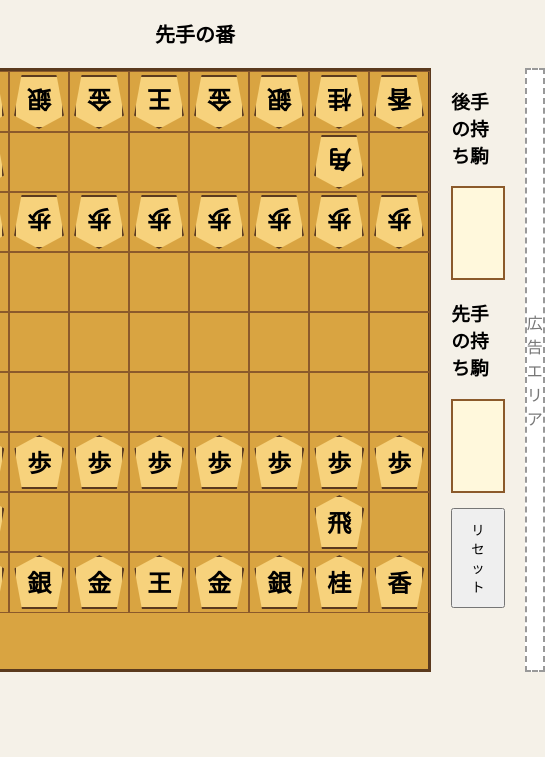
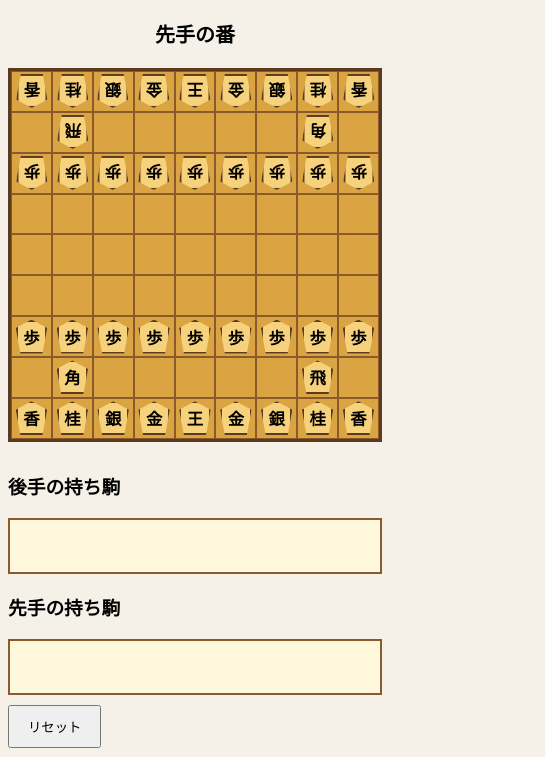
Before and after one commit to henry12-masa/sixyougi, a plain HTML site: page index.html in a window 390 px wide. Shown: the part 70-827 px from the top of the page, 545 px wide, since content can reach past the window. Drawn offline with Linux system fonts and the light colour scheme.

Commit message:
Make the shogi board fit phone screens
Co-Authored-By: Claude Opus 5.5 <noreply@anthropic.com>
Claude-Session: https://claude.ai/code/session_01Www4SkLfqsjhpKnAZKzAKw

```diff
--- a/index.html
+++ b/index.html
@@ -2,9 +2,12 @@
 <html lang="ja">
 <head>
 <meta charset="UTF-8">
+<meta name="viewport" content="width=device-width, initial-scale=1">
   <meta name="google-site-verification" content="fI6VE2a41HjVNPJzio2iur_L8SaiEbpX48CRMR9H1PQ" />
 <title>将棋ゲーム</title>
 <style>
+:root{--cell:60px;}
+*{box-sizing:border-box;}
 body{
   font-family:sans-serif;
   text-align:center;
@@ -27,14 +30,15 @@ body{
 }
 #board{
   display:grid;
-  grid-template-columns:repeat(9,60px);
-  grid-template-rows:repeat(9,60px);
+  grid-template-columns:repeat(9,var(--cell));
+  grid-template-rows:repeat(9,var(--cell));
   border:3px solid #5b3a1e;
   background:#d9a441;
+  align-self:flex-start;
 }
 .cell{
-  width:60px;
-  height:60px;
+  width:var(--cell);
+  height:var(--cell);
   border:1px solid #8b5a2b;
   display:flex;
   align-items:center;
@@ -43,8 +47,8 @@ body{
 }
 .cell.selected{background:#ffe066;}
 .piece{
-  width:46px;
-  height:50px;
+  width:calc(var(--cell) * 0.77);
+  height:calc(var(--cell) * 0.83);
   background:#f7d27c;
   border:2px solid #5b3a1e;
   clip-path:polygon(50% 0%,100% 25%,85% 100%,15% 100%,0% 25%);
@@ -52,7 +56,7 @@ body{
   align-items:center;
   justify-content:center;
   font-weight:bold;
-  font-size:24px;
+  font-size:calc(var(--cell) * 0.4);
 }
 .gote{transform:rotate(180deg);}
 #side{
@@ -82,6 +86,16 @@ button{
 #status{
   font-size:20px;
   font-weight:bold;
+}
+/* スマホ・タブレット: 盤を画面幅に合わせ、盤→持ち駒→広告の順に縦並び */
+@media (max-width:900px){
+  :root{--cell:min(60px, calc((100vw - 22px) / 9));}
+  body{margin:8px;}
+  #layout{flex-direction:column;align-items:center;gap:12px;}
+  #board{order:1;}
+  #side{order:2;width:calc(var(--cell) * 9 + 6px);max-width:100%;}
+  .ad{order:3;width:calc(var(--cell) * 9 + 6px);max-width:100%;min-height:100px;}
+  .hand{min-height:56px;padding:8px;margin-bottom:10px;}
 }
 </style>
 </head>
```
